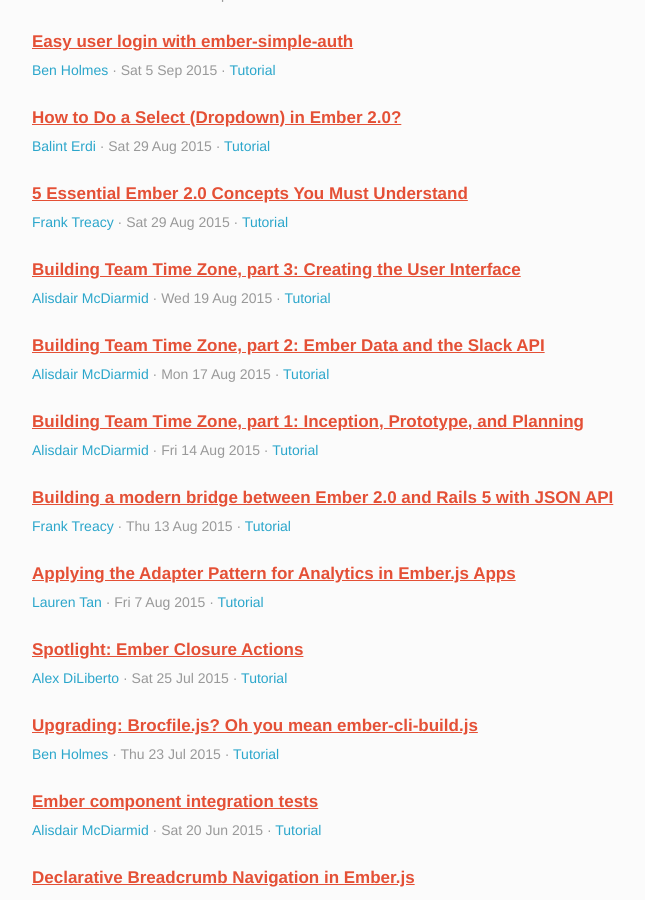
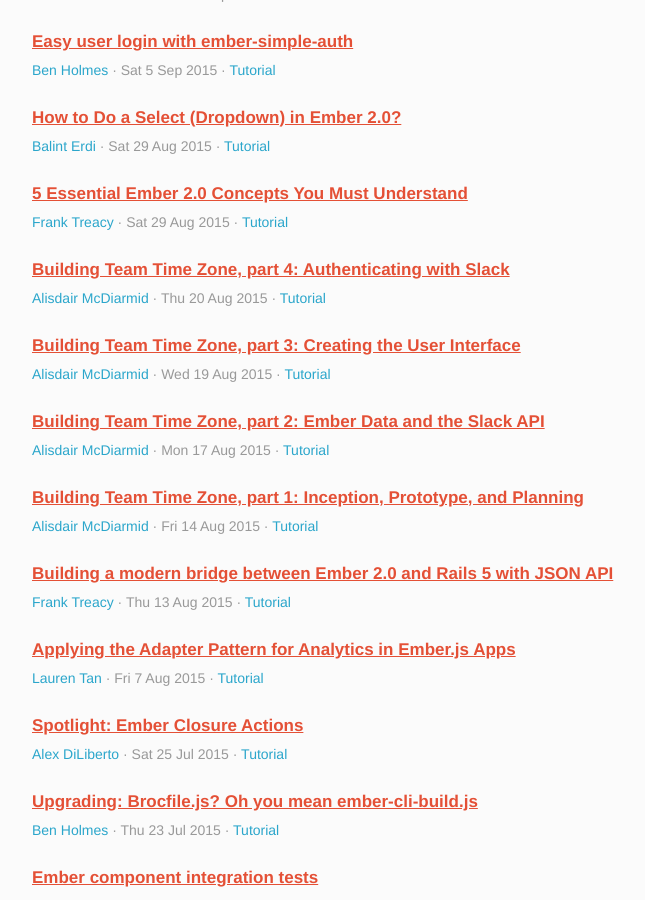
Before and after one commit to emberwatch/emberwatch, a Jekyll site: the page built from tutorials.html, in a window 1280 px wide and 900 px high, scrolled down 692 px. Shown: the whole window, without its empty margins (148-793 px from the left). Built offline with Jekyll 4.4.1, drawn with Linux system fonts in a browser that asks for light colours; Markdown is read by kramdown in place of the engine named in the settings; comment, search, counter and statistics services are not loaded.

Commit message:
[New Article] Building Team Time Zone 4

```diff
--- a/_data/tutorials.yml
+++ b/_data/tutorials.yml
@@ -79,6 +79,14 @@
   date_updated: '2015-08-29'
   urls:
   - http://emberigniter.com/5-essential-ember-2.0-concepts/
+- title: 'Building Team Time Zone, part 4: Authenticating with Slack'
+  author_ids:
+  - 257
+  date: '2015-08-20'
+  date_created: '2015-08-20'
+  date_updated: '2015-08-20'
+  urls:
+  - http://alisdair.mcdiarmid.org/building-team-time-zone-authenticating-with-slack/
 - title: 'Building Team Time Zone, part 3: Creating the User Interface'
   author_ids:
   - 257
```
